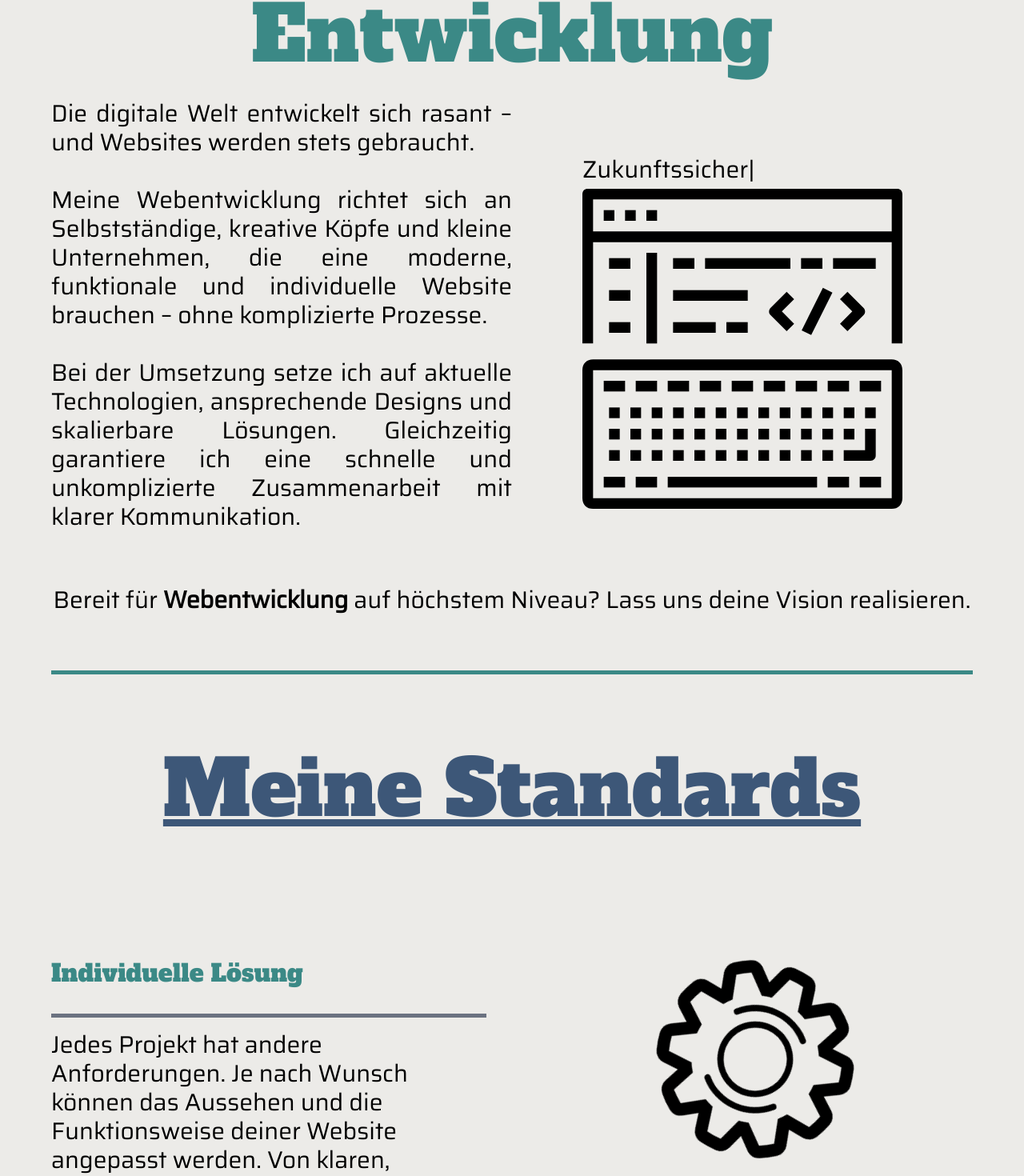
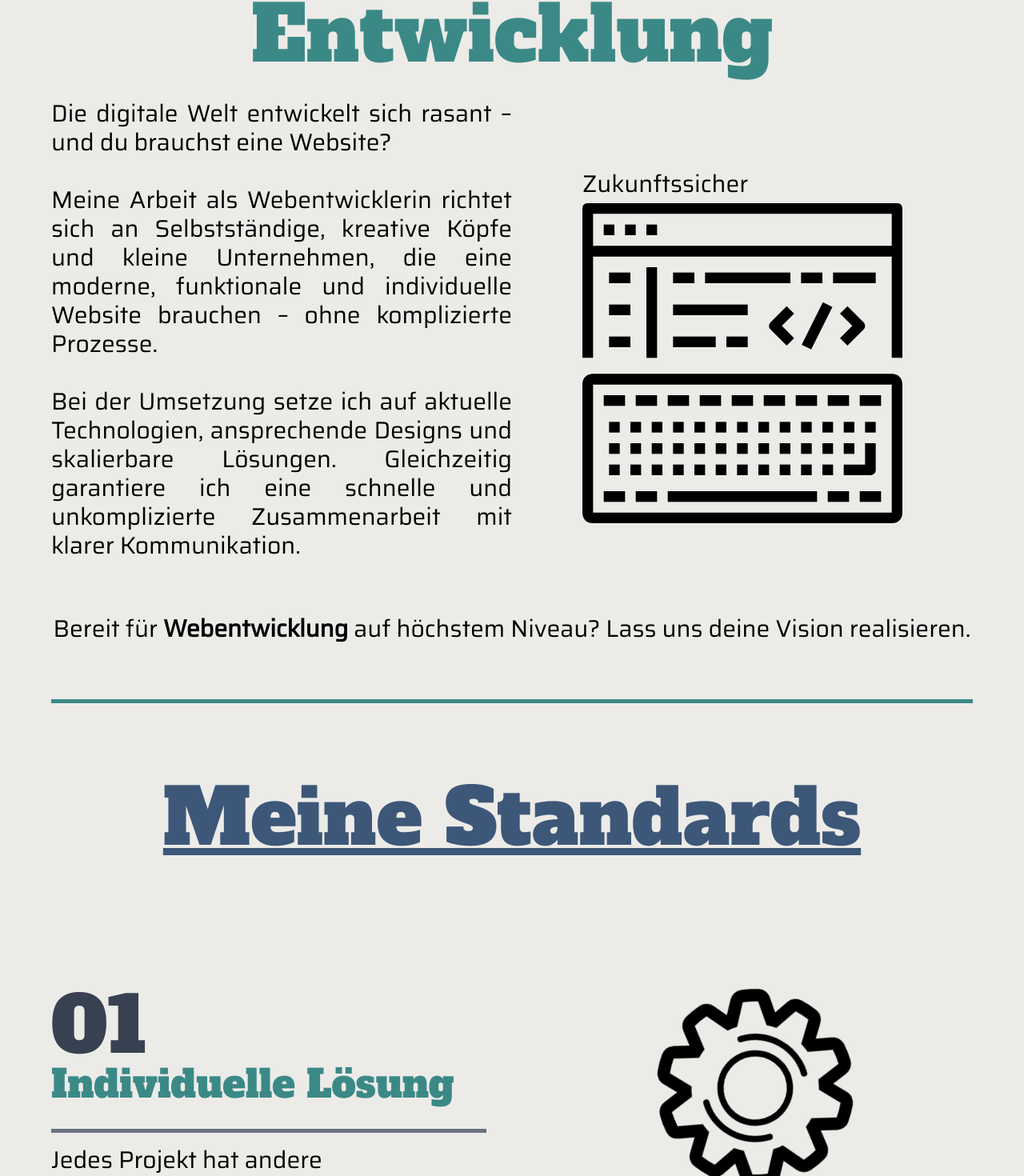
Before and after one commit to louziferr/luzie-website, a Next.js app: page /webentwicklung in a window 1280 px wide. Shown: the part 996-2466 px from the top of the page at 80% size. Built offline with nearby package versions, Linux system fonts and the light colour scheme; a web font is replaced by a local one; what tailwindcss-animated would draw is missing.

Commit message:
so good!

```diff
--- a/app/globals.css
+++ b/app/globals.css
@@ -56,6 +56,15 @@
     @apply text-base;
     @apply px-2.5;
     @apply text-[20px];
+  }
+
+  .background-gradient {
+    @apply bg-gradient-to-r;
+    @apply from-gray-400;
+    @apply to-gray-700;
+    @apply inline-block;
+    @apply text-transparent;
+    @apply bg-clip-text;
   }
 }
 
--- a/app/layout.tsx
+++ b/app/layout.tsx
@@ -49,16 +49,12 @@ export default function RootLayout({
         <Header
           sideBarVisible={sideBarVisible}
           handleBurgerClick={showSideBar}
+          hideSideBar={hideSideBar}
           showDropdown={showDropdown}
           toggleDropdown={toggleDropdown}
         />
 
-        <div
-          className={sideBarVisible ? "brightness-50" : "brightness-100"}
-          onClick={hideSideBar}
-        >
-          {children}
-        </div>
+        <div onClick={hideSideBar}>{children}</div>
         <Footer />
       </body>
     </html>
--- a/app/webentwicklung/page.tsx
+++ b/app/webentwicklung/page.tsx
@@ -21,13 +21,14 @@ export default function Webentwicklung() {
           <div className="flex">
             <div className="relative grid grid-cols-1 md:grid-cols-2">
               <p className="text-[18px] text-center md:text-3xl md:text-justify leading-relaxed font-saira">
-                Die digitale Welt entwickelt sich rasant – und Websites werden
-                stets gebraucht.
+                Die digitale Welt entwickelt sich rasant – und du brauchst eine
+                Website?
                 <br />
                 <br />
-                Meine Webentwicklung richtet sich an Selbstständige, kreative
-                Köpfe und kleine Unternehmen, die eine moderne, funktionale und
-                individuelle Website brauchen – ohne komplizierte Prozesse.
+                Meine Arbeit als Webentwicklerin richtet sich an Selbstständige,
+                kreative Köpfe und kleine Unternehmen, die eine moderne,
+                funktionale und individuelle Website brauchen – ohne
+                komplizierte Prozesse.
                 <br /> <br />
                 Bei der Umsetzung setze ich auf aktuelle Technologien,
                 ansprechende Designs und skalierbare Lösungen. Gleichzeitig
@@ -82,9 +83,13 @@ export default function Webentwicklung() {
           <div className="flex flex-col md:mt-[100px]">
             <div className="grid grid-cols-1 md:grid-cols-2 md:m-8">
               <div className="m-8">
-                <h1 className="text-green md:text-left mb-8 md:text-3xl">
+                <div className="text-gray-700 text-center text-6xl md:text-left md:text-8xl font-alfa mr-3">
+                  01
+                </div>
+                <h1 className="text-green md:text-left mb-8 md:text-5xl">
                   Individuelle Lösung
                 </h1>
+
                 <div className="w-full h-[5px] bg-gray-500 mb-4"></div>
                 <h2 className="text-left text-[18px] md:text-3xl">
                   Jedes Projekt hat andere Anforderungen. Je nach Wunsch können
@@ -106,11 +111,14 @@ export default function Webentwicklung() {
           <div className="flex flex-col md:mt-[100px]">
             <div className="grid grid-cols-1 md:grid-cols-2 md:m-8">
               <div className="m-8 order-1 md:order-2">
-                <h1 className="text-green md:text-right mb-8 md:text-3xl">
+                <p className="text-gray-700 text-center text-6xl md:text-right md:text-8xl font-alfa mr-3">
+                  02
+                </p>
+                <h1 className="text-green md:text-right mb-8 md:text-5xl">
                   Echte Handarbeit
                 </h1>
                 <div className="w-full h-[5px] bg-gray-500 mb-4"></div>
-                <h2 className="text-left text-[18px] md:text-3xl">
+                <h2 className="text-center md:text-left text-[18px] md:text-3xl">
                   Ich arbeite ohne Baukastensysteme oder generische Vorlagen.
                   Jedes Pixel, jede Codezeile entsteht mit Sorgfalt und
                   Fachwissen, genau auf die Bedürfnisse zugeschnitten. Das
@@ -131,11 +139,14 @@ export default function Webentwicklung() {
           <div className="flex flex-col md:mt-[100px]">
             <div className="grid grid-cols-1 md:grid-cols-2  md:m-8">
               <div className="m-8">
-                <h1 className="text-green md:text-left mb-8 text-3xl">
+                <p className="text-gray-700 text-center text-6xl md:text-left md:text-8xl font-alfa mr-3">
+                  03
+                </p>
+                <h1 className="text-green md:text-left mb-8 md:text-5xl">
                   Schnelle Umsetzung
                 </h1>
                 <div className="w-full h-[5px] bg-gray-500 mb-4"></div>
-                <h2 className="text-left text-[18px] md:text-3xl">
+                <h2 className="text-center md:text-left text-[18px] md:text-3xl">
                   Dank klarer Prozesse, schlanker Strukturen und einer präzisen
                   Arbeitsweise kann ich schnelle Ergebnisse liefern, ohne an
                   Qualität einzubüßen. Du profitierst von kurzen
@@ -157,11 +168,14 @@ export default function Webentwicklung() {
           <div className="flex flex-col md:mt-[100px]">
             <div className="grid grid-cols-1 md:grid-cols-2 md:m-8">
               <div className="m-8 order-1 md:order-2">
-                <h1 className="text-green md:text-right mb-8 text-3xl">
+                <p className="text-gray-700 text-center text-6xl md:text-right md:text-8xl font-alfa mr-3">
+                  04
+                </p>
+                <h1 className="text-green md:text-right mb-8 md:text-5xl">
                   Modernes Design
                 </h1>
                 <div className="w-full h-[5px] bg-gray-500 mb-4"></div>
-                <h2 className="text-left text-[18px] md:text-3xl">
+                <h2 className="text-center md:text-left text-[18px] md:text-3xl">
                   Ob minimalistisch, kreativ oder markant – ich entwickle eine
                   individuelle Gestaltung, die perfekt zu deinem Stil und deiner
                   Marke passt. Zeitgemäß, einzigartig und auf jedem Gerät
@@ -187,7 +201,7 @@ export default function Webentwicklung() {
             <div className="grid grid-cols-1 md:grid-cols-2  md:m-8">
               <div className="m-8">
                 <div className="w-full h-[5px] bg-gray-500 mb-4"></div>
-                <h2 className="text-left text-[18px] md:text-3xl">
+                <h2 className="text-center md:text-left text-[18px] md:text-3xl">
                   Nach unserem Erstgespräch erstelle ich ein individuelles
                   Angebot, das genau auf deine Anforderungen zugeschnitten ist.
                   Der Zeitaufwand und der damit verbundene Preis für das
--- a/components/header.tsx
+++ b/components/header.tsx
@@ -2,10 +2,12 @@
 import Link from "next/link";
 import { useEffect, useState } from "react";
 import { SingleLevelDropdownMenu } from "./dropdown";
+import { SideBarDropDown } from "./sidebar_dropdown";
 
 interface HeaderProps {
   sideBarVisible: boolean;
   handleBurgerClick: () => void;
+  hideSideBar: () => void;
   showDropdown: boolean;
   toggleDropdown: () => void;
 }
@@ -13,6 +15,7 @@ interface HeaderProps {
 export default function Header({
   sideBarVisible,
   handleBurgerClick,
+  hideSideBar,
   showDropdown,
   toggleDropdown,
 }: HeaderProps) {
@@ -86,11 +89,7 @@ export default function Header({
       className="fixed w-full z-50 shadow-black shadow-sm"
       style={{ top: topShiftString }}
     >
-      <div
-        className={`bg-white flex justify-between items-center px-5 py-2.5 max-h-[90px] ${
-          sideBarVisible ? "brightness-50" : "brightness-100"
-        }`}
-      >
+      <div className="bg-white flex justify-between items-center px-5 py-2.5 max-h-[90px]">
         <div className="p-2">
           <Link href="/">
             <h1 className="p-0 text-darkBlue">LA</h1>
@@ -141,34 +140,45 @@ export default function Header({
       </div>
 
       {sideBarVisible && (
+        <div className="fixed top-0 animate-fade left-0 w-full z-50 h-full bg-black bg-opacity-50">
           <div
-          className="bg-white text-primary space-y-5 px-4 py-2
+            className="fixed top-0 left-0 w-1/3 h-full"
+            onClick={hideSideBar}
+          ></div>
+          <div
+            className="bg-white animate-fade-left text-primary space-y-5 px-4 py-2
         fixed top-0 right-0 w-2/3 h-full z-50 flex flex-col border-darkBrown"
             id="burger-menu"
           >
             <p className="text-4xl ml-4 mt-4 text-darkBlue font-alfa">LA</p>
-          <p className="nav-link text-[30px] mt-4">Leistungen</p>
-          <div className="ml-4 pb-4 border-l-4 border-gray-500 grid grid-cols-1 gap-2">
-            <Link href="/webentwicklung" className="nav-link text-[30px] mt-4">
-              Webentwicklung
+            <Link
+              href="/"
+              className="nav-link text-[30px] mt-4 border-b-2 pb-2 border-gray-300"
+            >
+              Startseite
             </Link>
-            <Link href="/lehre" className="nav-link text-[30px] mt-4">
-              Lehre
-            </Link>
-            <Link href="/programmierung" className="nav-link text-[30px] mt-4">
-              Programmierung
-            </Link>
-          </div>
+            <SideBarDropDown
+              buttonLabel="Leistungen"
+              showDropdown={showDropdown}
+              toggleDropdown={toggleDropdown}
+              items={[
+                { title: "Web-Entwicklung", url: "/webentwicklung" },
+                { title: "Lehre", url: "/lehre" },
+                { title: "Programmierung", url: "/programmierung" },
+              ]}
+            />
+
             {headerItems.map((item, itemIndex) => (
               <Link
                 key={itemIndex}
                 href={item[1]}
-              className="nav-link text-[30px] mt-4"
+                className="nav-link text-[30px] mt-4 border-b-2 pb-2 border-gray-300"
               >
                 {item[0]}
               </Link>
             ))}
           </div>
+        </div>
       )}
     </header>
   );
--- /dev/null
+++ b/components/sidebar_dropdown.tsx
@@ -0,0 +1,50 @@
+import Link from "next/link";
+import { FaChevronDown, FaChevronUp } from "react-icons/fa";
+
+interface SideBarDropDownProps {
+  buttonLabel: string;
+  showDropdown: boolean;
+  toggleDropdown: () => void;
+  items: {
+    title: string;
+    url?: string;
+    icon?: Element;
+    action?: () => void;
+  }[];
+}
+
+export const SideBarDropDown = ({
+  buttonLabel,
+  showDropdown,
+  toggleDropdown,
+  items,
+}: SideBarDropDownProps) => {
+  return (
+    <div className="relative mt-4 border-b-2 pb-2 border-gray-300">
+      <button
+        type="button"
+        className="ml-2 inline-flex text-[30px] font-saira navlink items-center justify-center"
+        onClick={toggleDropdown}
+      >
+        {buttonLabel}
+        <span className="ml-2">
+          {showDropdown ? <FaChevronUp /> : <FaChevronDown />}
+        </span>
+      </button>
+      {showDropdown && (
+        <div className="top-[52px]">
+          <ul className="">
+            {items.map((item, index) => (
+              <li
+                key={index}
+                className={`relative flex items-center gap-4 font-saira text-[25px]`}
+              >
+                <Link href={item.url!}>{item.title}</Link>
+              </li>
+            ))}
+          </ul>
+        </div>
+      )}
+    </div>
+  );
+};
```
Lines whose indentation alone changed are shown as unchanged.
